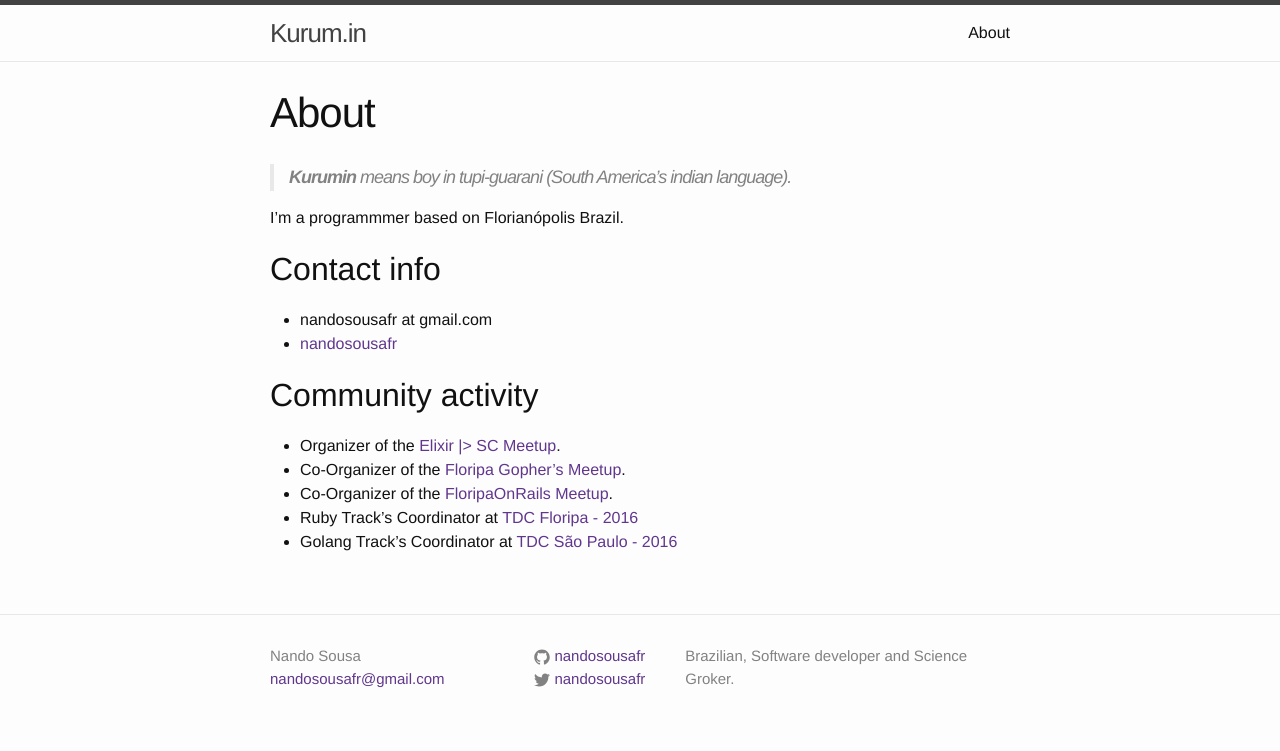
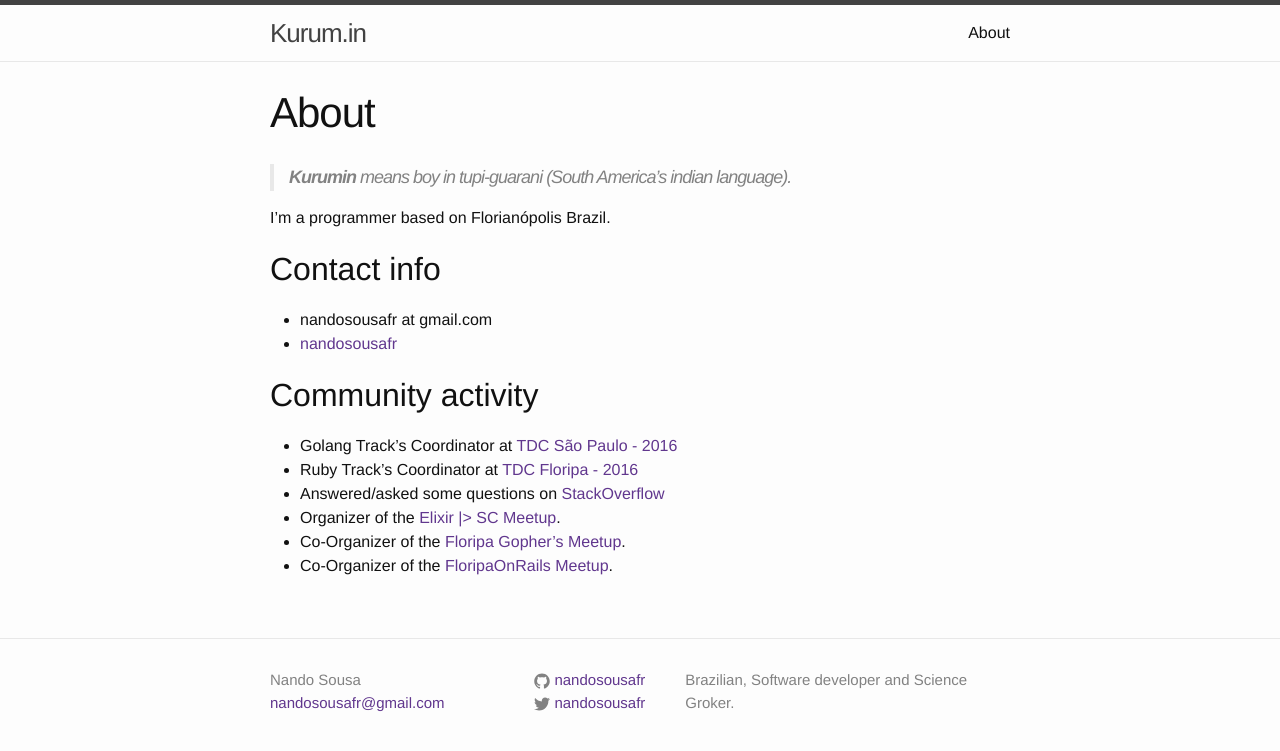
Before and after one commit to nandosousafr/blog.nandosousa.com, a Jekyll site: the page built from about.md, in a window 1280 px wide. Shown: the top 751 px of the page. Built offline with Jekyll 4.4.1, drawn with Linux system fonts in a browser that asks for light colours.

Commit message:
fixes about page, also adds some info

```diff
--- a/about.md
+++ b/about.md
@@ -6,7 +6,7 @@
 
 > __Kurumin__ means boy in tupi-guarani (South America's indian language).
 
-I'm a programmmer based on Florianópolis Brazil.
+I'm a programmer based on Florianópolis Brazil.
 
 ## Contact info
 
@@ -15,8 +15,9 @@
 
 ## Community activity
 
+* Golang Track's Coordinator at [TDC São Paulo - 2016](http://www.thedevelopersconference.com.br/tdc/2016/saopaulo/trilha-golang)
+* Ruby Track's Coordinator at [TDC Floripa - 2016](http://www.thedevelopersconference.com.br/tdc/2016/florianopolis/trilha-ruby)
+* Answered/asked some questions on [StackOverflow](http://stackexchange.com/users/936999/nando-sousa?tab=top)
 * Organizer of the [Elixir \|> SC Meetup](http://www.meetup.com/elixirsc/).
 * Co-Organizer of the [Floripa Gopher's Meetup](http://www.meetup.com/Floripa-Gophers/).
 * Co-Organizer of the [FloripaOnRails Meetup](http://www.meetup.com/Floripa-on-Rails/).
-* Ruby Track's Coordinator at [TDC Floripa - 2016](http://www.thedevelopersconference.com.br/tdc/2016/florianopolis/trilha-ruby)
-* Golang Track's Coordinator at [TDC São Paulo - 2016](http://www.thedevelopersconference.com.br/tdc/2016/saopaulo/trilha-golang)
```
